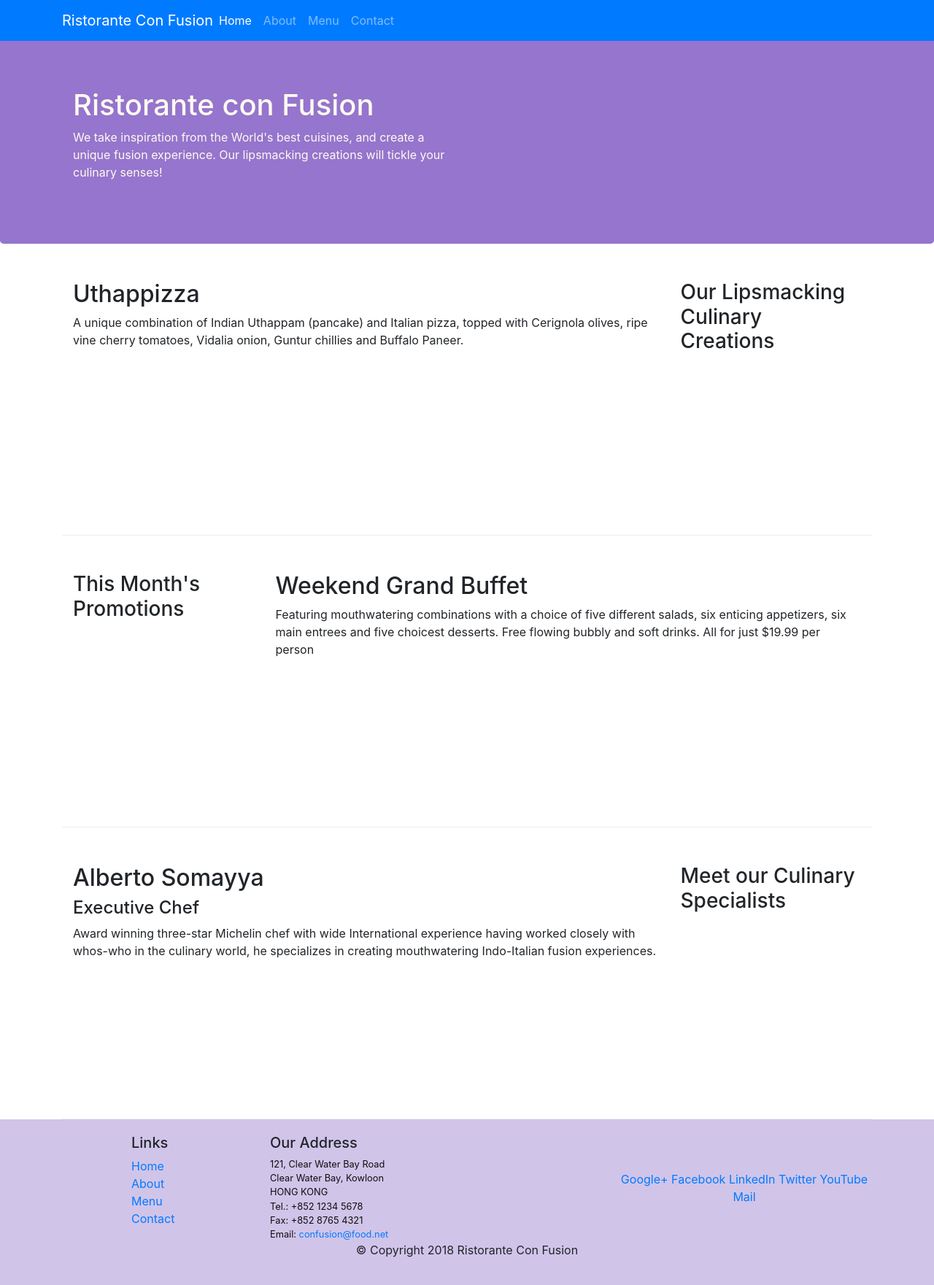
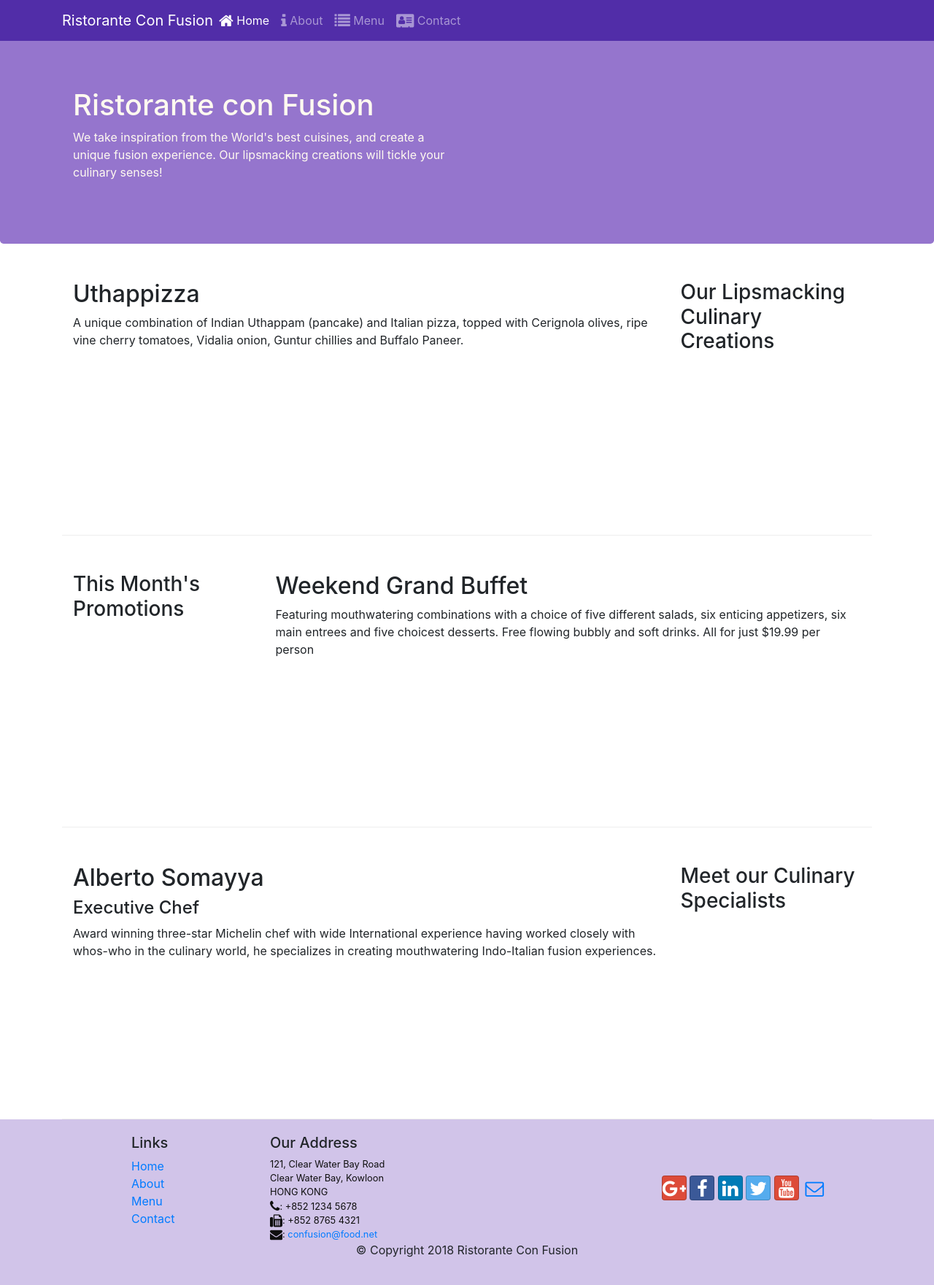
Before and after one commit to jwalinarora/Bootstrap, a website: page index.html in a window 1280 px wide. Shown: the whole page at 73% size. Drawn offline with nearby package versions, Linux system fonts and the light colour scheme.

Commit message:
Icon Fonts

```diff
--- a/index.html
+++ b/index.html
@@ -10,11 +10,13 @@
 
     <!-- Bootstrap CSS -->
     <link rel="stylesheet" href="node_modules/bootstrap/dist/css/bootstrap.min.css">
+    <link rel="stylesheet" href="node_modules/font-awesome/css/font-awesome.min.css">
+    <link rel="stylesheet" href="node_modules/bootstrap-social/bootstrap-social.css">
     <link rel="stylesheet" href="css/styles.css">
 </head>
 
 <body>
-    <nav class="navbar navbar-dark navbar-expand-sm bg-primary fixed-top">
+    <nav class="navbar navbar-dark navbar-expand-sm  fixed-top">
         <div class="container">
             <button class="navbar-toggler" type="button" data-toggle="collapse" data-target="#Navbar">
                     <span class="navbar-toggler-icon"></span>
@@ -22,10 +24,10 @@
             <a class="navbar-brand mr-auto" href="#">Ristorante Con Fusion</a>
             <div class="collapse navbar-collapse" id="Navbar">
                 <ul class="navbar-nav mr-auto">
-                    <li class="nav-item active"><a class="nav-link" href="#">Home</a></li>
-                    <li class="nav-item"><a class="nav-link" href="./aboutus.html">About</a></li>
-                    <li class="nav-item"><a class="nav-link" href="#">Menu</a></li>
-                    <li class="nav-item"><a class="nav-link" href="#">Contact</a></li>
+                    <li class="nav-item active"><a class="nav-link" href="#"><span class="fa fa-home fa-lg"></span> Home</a></li>
+                    <li class="nav-item"><a class="nav-link" href="./aboutus.html"><span class="fa fa-info fa-lg"></span> About</a></li>
+                    <li class="nav-item"><a class="nav-link" href="#"><span class="fa fa-list fa-lg"></span> Menu</a></li>
+                    <li class="nav-item"><a class="nav-link" href="#"><span class="fa fa-address-card fa-lg"></span> Contact</a></li>
                 </ul>
                 </div>
         </div>
@@ -95,20 +97,22 @@
 		              121, Clear Water Bay Road<br>
 		              Clear Water Bay, Kowloon<br>
 		              HONG KONG<br>
-		              Tel.: +852 1234 5678<br>
-		              Fax: +852 8765 4321<br>
-		              Email: <a href="mailto:confusion@food.net">confusion@food.net</a>
+		              <i class="fa fa-phone fa-lg"></i>: +852 1234 5678<br>
+                      <i class="fa fa-fax fa-lg"></i>: +852 8765 4321<br>
+                      <i class="fa fa-envelope fa-lg"></i>:
+                      <a href="mailto:confusion@food.net">confusion@food.net</a>
 		           </address>
                 </div>
                 <div class="col-12 col-sm-4 align-self-center">
                     <div class="text-center">
-                        <a href="http://google.com/+">Google+</a>
-                        <a href="http://www.facebook.com/profile.php?id=">Facebook</a>
-                        <a href="http://www.linkedin.com/in/">LinkedIn</a>
-                        <a href="http://twitter.com/">Twitter</a>
-                        <a href="http://youtube.com/">YouTube</a>
-                        <a href="mailto:">Mail</a>
+                        <a class="btn btn-social-icon btn-google" href="http://google.com/+"><i class="fa fa-google-plus"></i></a>
+                        <a class="btn btn-social-icon btn-facebook" href="http://www.facebook.com/profile.php?id="><i class="fa fa-facebook"></i></a>
+                        <a class="btn btn-social-icon btn-linkedin" href="http://www.linkedin.com/in/"><i class="fa fa-linkedin"></i></a>
+                        <a class="btn btn-social-icon btn-twitter" href="http://twitter.com/"><i class="fa fa-twitter"></i></a>
+                        <a class="btn btn-social-icon btn-google" href="http://youtube.com/"><i class="fa fa-youtube"></i></a>
+                        <a class="btn btn-social-icon" href="mailto:"><i class="fa fa-envelope-o"></i></a>
                     </div>
+
                 </div>
            </div>
            <div class="row justify-content-center">
--- a/package.json
+++ b/package.json
@@ -15,6 +15,8 @@
   },
   "dependencies": {
     "bootstrap": "^4.0.0",
+    "bootstrap-social": "^5.1.1",
+    "font-awesome": "^4.7.0",
     "jquery": "^3.3.1",
     "popper.js": "^1.12.9"
   }
```
Also changed, not shown: aboutus.html (+17 -13 lines), 1 other file.
